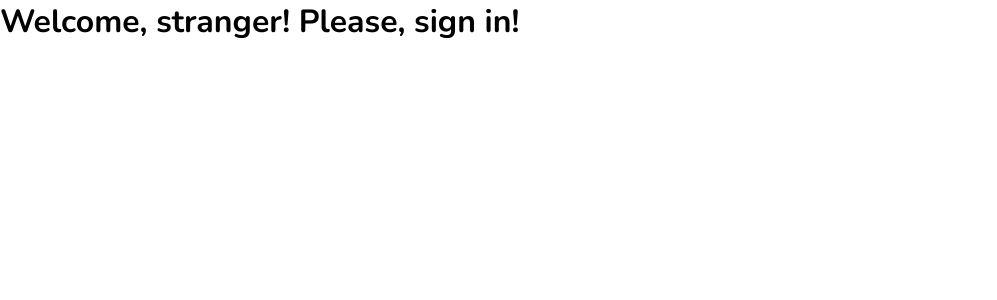
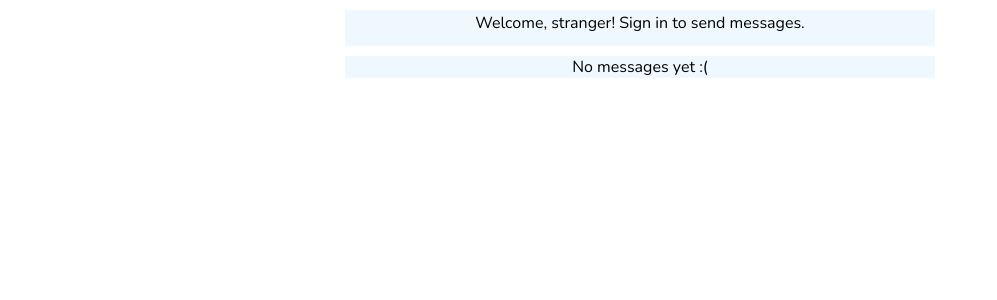
Before and after one commit to m0thaf9cka/simple-forum-ui, a React (Create React App) app: page / in a window 1280 px wide. Shown: the top 300 px of the page, without its empty margins (0-997 px from the left). Built offline with nearby package versions, Linux system fonts and the light colour scheme; the HTML template or start-up script is replaced by a standard one.

Commit message:
Update main CSS

```diff
--- a/src/App.js
+++ b/src/App.js
@@ -26,12 +26,13 @@ function App() {
   const handleCallbackResponse = (response) => {
     const userObject = jwt_decode(response.credential);
     setUser(userObject);
-    document.getElementById('signInDiv').hidden = true;
+    console.log(userObject);
+    document.getElementById('google-sign-in').hidden = true;
   };
 
   const handleSignOut = (e) => {
     setUser(null);
-    document.getElementById('signInDiv').hidden = false;
+    document.getElementById('google-sign-in').hidden = false;
   };
 
   useEffect(() => {
@@ -47,7 +48,7 @@ function App() {
           '138713330475-vku7k9i9kjder2llolqsrudvl4b0lvau.apps.googleusercontent.com',
         callback: handleCallbackResponse
       });
-      google.accounts.id.renderButton(document.getElementById('signInDiv'), {
+      google.accounts.id.renderButton(document.getElementById('google-sign-in'), {
         theme: 'outline',
         size: 'large'
       });
@@ -61,16 +62,34 @@ function App() {
   }, []);
 
   return (
-    <div className="App">
-      {!user && <h1>Welcome, stranger! Please, sign in!</h1>}
-      <div id="signInDiv" style={{ width: '224px' }}></div>
-      {user && (
-        <div>
-          <h1>Nice to see you, {user.name}!</h1>
-          <img src={user.picture} alt={user.name} />
+    <div className="app-parent">
+      <div className="app-child">
+        <div className="input-parent">
+          {!user &&
+            <span className="welcome-text">
+              Welcome, stranger! Sign in to send messages.
+            </span>
+          }
+          {user &&
+            <span className="welcome-text">
+              Hello, {user.given_name}! Nice to see you.
+            </span>
+          }
+          <div className="sign-in-parent">
+            <div id="google-sign-in" className="sign-in-child"></div>
+          </div>
+          {user &&
+            <div className="input-child">
+              <input type="text" name="message" />
+              <button>Send</button>
+              <button onClick={(e) => handleSignOut(e)}>Quit</button>
+            </div>
+          }
         </div>
-      )}
-      {user && <button onClick={(e) => handleSignOut(e)}>Sign Out</button>}
+        <div className="chat-parent">
+          No messages yet :(
+        </div>
+      </div>
     </div>
   );
 }
--- a/src/index.css
+++ b/src/index.css
@@ -11,3 +11,46 @@ code {
   font-family: source-code-pro, Menlo, Monaco, Consolas, 'Courier New',
     monospace;
 }
+
+.app-parent {
+  display: flex;
+  justify-content: center;
+  .app-child {
+    display: flex;
+    flex-direction: column;
+    margin: 5px;
+    width: 600px;
+    .input-parent {
+      display: flex;
+      flex-direction: column;
+      margin: 5px;
+      background-color: aliceblue;
+      .welcome-text {
+        display: flex;
+        justify-content: center;
+        margin: 5px;
+        line-height: 1;
+      }
+      .sign-in-parent {
+        display: flex;
+        justify-content: center;
+        .sign-in-child {
+          margin: 5px;
+        }
+      }
+      .input-child {
+        display: flex;
+        justify-content: center;
+        margin: 5px;
+        gap: 5px;
+      }
+    }
+    .chat-parent {
+      display: flex;
+      flex-direction: column;
+      text-align: center;
+      margin: 5px;
+      background-color: aliceblue;
+    }
+  }
+}
```
